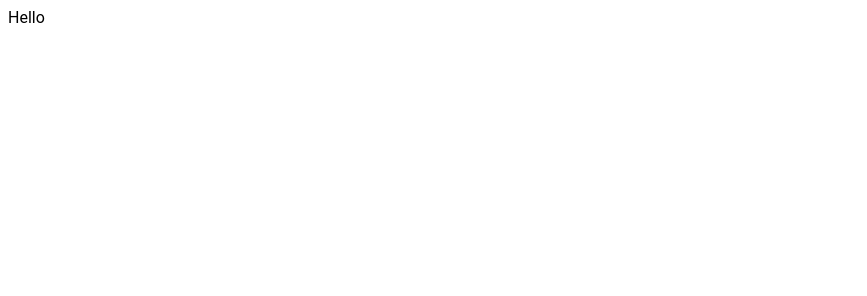
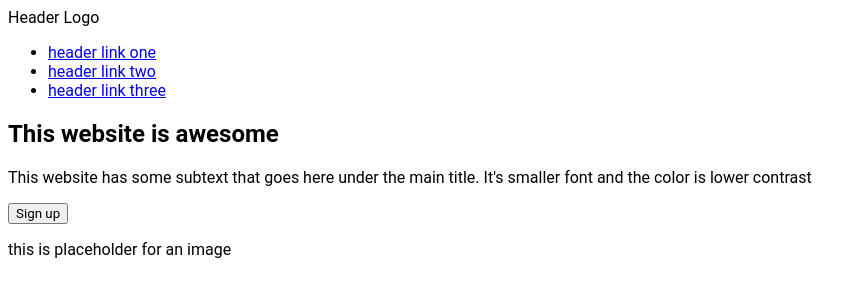
Before and after one commit to baglana/odin-landing-page, a plain HTML site: page index.html in a window 1280 px wide. Shown: the whole page, without its empty margins (0-867 px from the left). Drawn offline with Linux system fonts and the light colour scheme.

Commit message:
Add section 1 markup

```diff
--- a/index.html
+++ b/index.html
@@ -7,6 +7,31 @@
   <link rel="stylesheet" href="style.css">
 </head>
 <body>
-  Hello
+  <section>
+    <div class="container">
+      <nav>
+        <div class="header-logo">Header Logo</div>
+        <ul>
+          <li><a href="#">header link one</a></li>
+          <li><a href="#">header link two</a></li>
+          <li><a href="#">header link three</a></li>
+        </ul>
+      </nav>
+
+      <div class="column">
+        <h1>This website is awesome</h1>
+        <p>This website has some subtext that goes
+          here under the main title. It's smaller font
+          and the color is lower contrast
+        </p>
+        <button>Sign up</button>
+      </div>
+      <div class="column">
+        <div class="image-placeholder">
+          <p>this is placeholder for an image</p>
+        </div>
+      </div>
+    </div>
+  </section>
 </body>
 </html>
```
